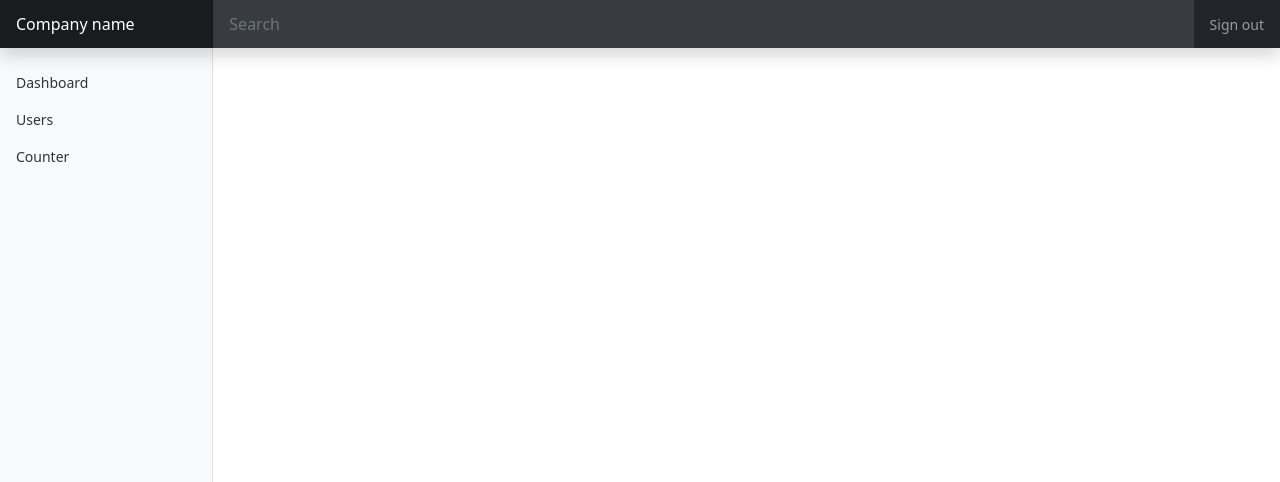
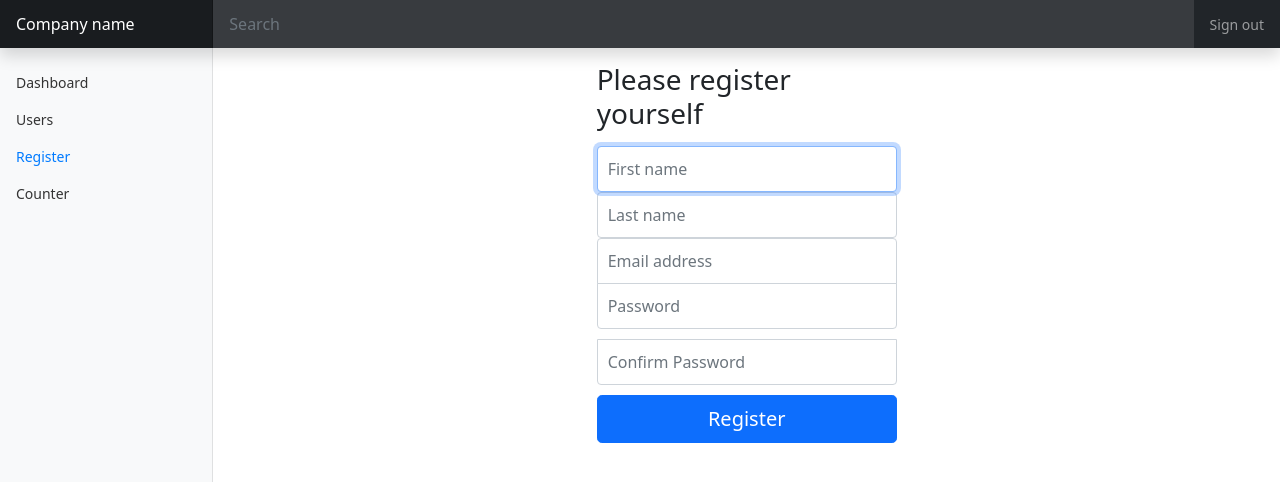
Before and after one commit to mikizdr/vue3-typescript, a Vue app: page /register in a window 1280 px wide. Shown: the top 482 px of the page. Built offline with nearby package versions, Linux system fonts and the light colour scheme.

Commit message:
Register page

```diff
--- a/src/components/Nav.vue
+++ b/src/components/Nav.vue
@@ -16,6 +16,12 @@
           </router-link>
         </li>
         <li class="nav-item">
+          <router-link to="/register" class="nav-link" active-class="active">
+            Register
+          </router-link>
+        </li>
+
+        <li class="nav-item">
           <router-link to="/counter" class="nav-link" active-class="active">
             Counter
           </router-link>
--- /dev/null
+++ b/src/pages/Register.vue
@@ -0,0 +1,98 @@
+<template>
+  <main class="form-signin">
+    <form>
+      <h1 class="h3 mb-3 fw-normal">Please register yourself</h1>
+      <label for="inputFirstName" class="visually-hidden">First name</label>
+      <input
+        type="text"
+        id="inputFirstName"
+        class="form-control"
+        placeholder="First name"
+        required
+        autofocus
+      />
+      <label for="inputLastName" class="visually-hidden">Last name</label>
+      <input
+        type="text"
+        id="inputLastName"
+        class="form-control"
+        placeholder="Last name"
+        required
+      />
+      <label for="inputEmail" class="visually-hidden">Email address</label>
+      <input
+        type="email"
+        id="inputEmail"
+        class="form-control"
+        placeholder="Email address"
+        required
+      />
+      <label for="inputPassword" class="visually-hidden">Password</label>
+      <input
+        type="password"
+        id="inputPassword"
+        class="form-control"
+        placeholder="Password"
+        required
+      />
+      <label for="inputConfirmPassword" class="visually-hidden"
+        >Confirm Password</label
+      >
+      <input
+        type="password"
+        id="inputConfirmPassword"
+        class="form-control"
+        placeholder="Confirm Password"
+        required
+      />
+      <button class="w-100 btn btn-lg btn-primary" type="submit">
+        Register
+      </button>
+    </form>
+  </main>
+</template>
+
+<style scoped>
+html,
+body {
+  height: 100%;
+}
+
+body {
+  display: flex;
+  align-items: center;
+  padding-top: 40px;
+  padding-bottom: 40px;
+  background-color: #f5f5f5;
+}
+
+.form-signin {
+  width: 100%;
+  max-width: 330px;
+  padding: 15px;
+  margin: auto;
+}
+.form-signin .checkbox {
+  font-weight: 400;
+}
+.form-signin .form-control {
+  position: relative;
+  box-sizing: border-box;
+  height: auto;
+  padding: 10px;
+  font-size: 16px;
+}
+.form-signin .form-control:focus {
+  z-index: 2;
+}
+.form-signin input[type="email"] {
+  margin-bottom: -1px;
+  border-bottom-right-radius: 0;
+  border-bottom-left-radius: 0;
+}
+.form-signin input[type="password"] {
+  margin-bottom: 10px;
+  border-top-left-radius: 0;
+  border-top-right-radius: 0;
+}
+</style>
--- a/src/router/index.ts
+++ b/src/router/index.ts
@@ -2,6 +2,7 @@ import { createRouter, createWebHistory, RouteRecordRaw } from "vue-router";
 
 import Dashboard from "@/pages/Dashboard.vue";
 import Users from "@/pages/Users.vue";
+import Register from "@/pages/Register.vue";
 import Counter from "@/pages/Counter.vue";
 
 const routes: Array<RouteRecordRaw> = [
@@ -12,6 +13,10 @@ const routes: Array<RouteRecordRaw> = [
   {
     path: "/users",
     component: Users,
+  },
+  {
+    path: "/register",
+    component: Register,
   },
   {
     path: "/counter",
```
